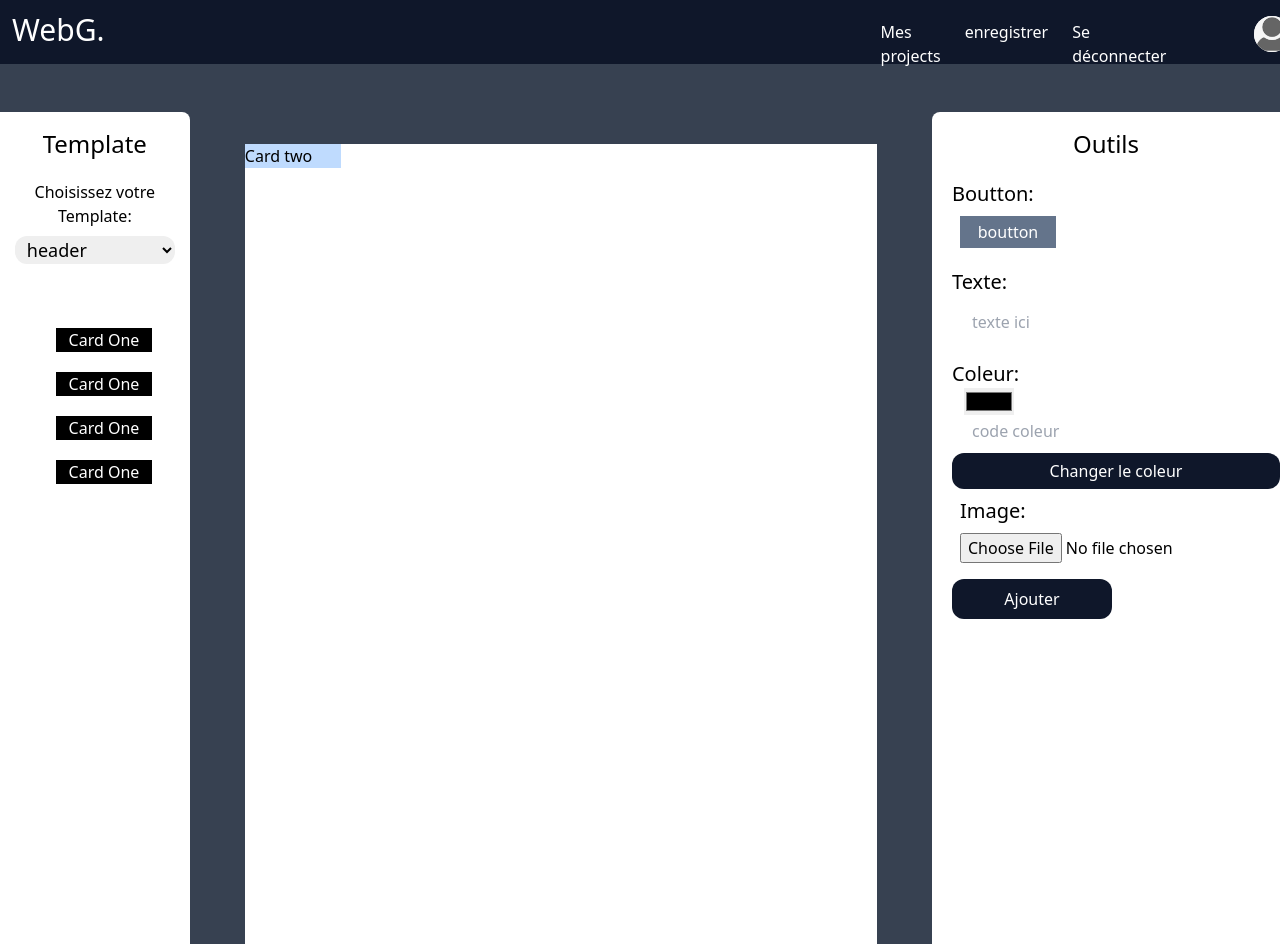
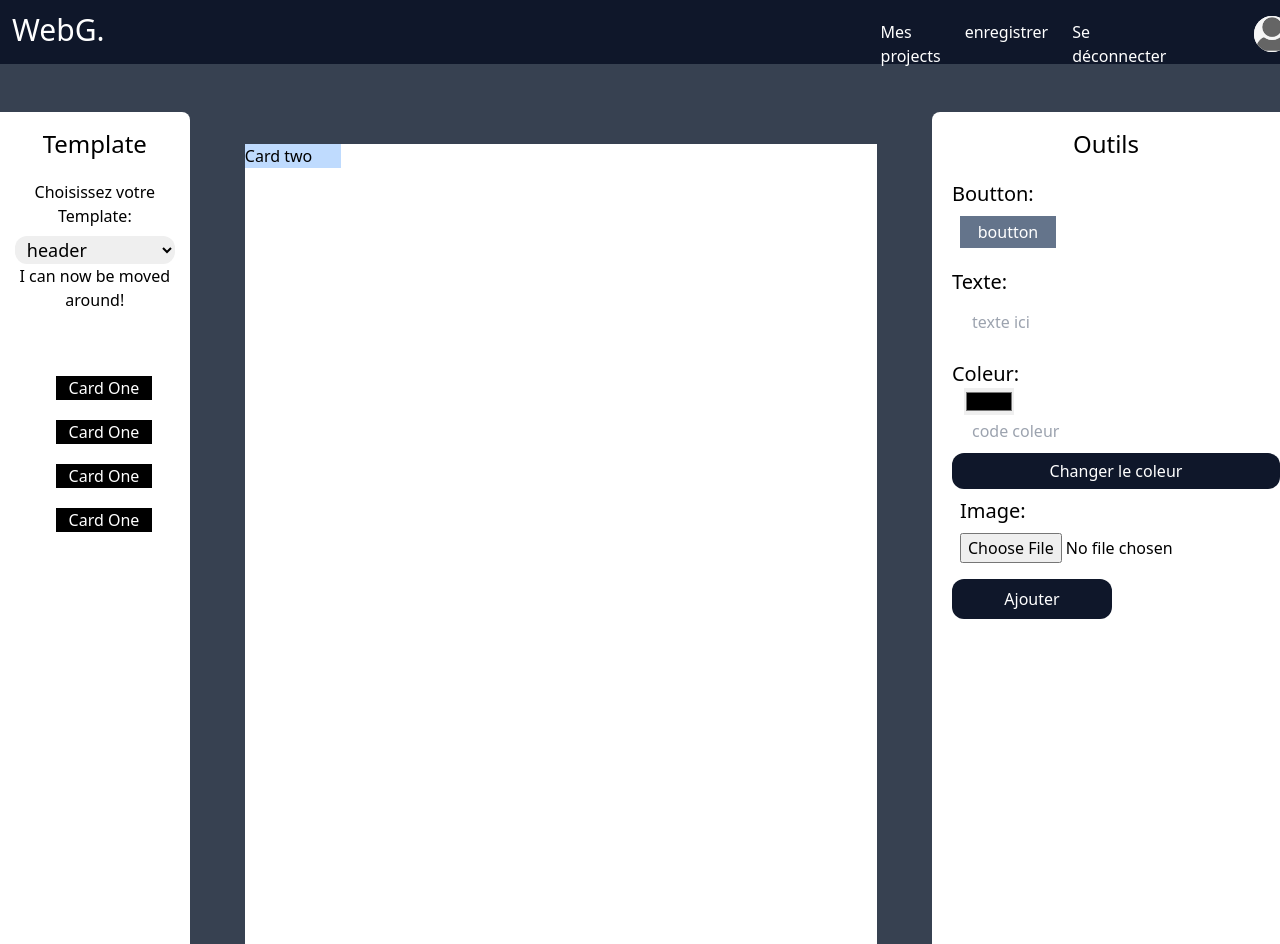
Before and after one commit to Kanel04/WebGenerator, a React (Vite) app: page /primary in a window 1280 px wide. Built offline with nearby package versions, Linux system fonts and the light colour scheme.

Commit message:
drag and drop

```diff
--- a/package.json
+++ b/package.json
@@ -8,6 +8,7 @@
     "prop-types": "^15.8.1",
     "react": "^17.0.2",
     "react-dom": "^17.0.2",
+    "react-draggable": "^4.4.5",
     "react-router-dom": "^6.2.1",
     "valtio": "^1.3.0"
   },
--- a/src/pages/Primary/index.jsx
+++ b/src/pages/Primary/index.jsx
@@ -1,6 +1,7 @@
 import axios from 'axios'
 import { LinkButton, LinkButtonSecond, LinkButtonTertiaire } from "../../components/common/Buttons";
 import React, { useState } from 'react'
+import Draggable from "react-draggable";
 import Board from '../../components/Boards'
 import Card from '../../components/Boards'
 import Avatar from "../../assets/images/Avatar.png";
@@ -63,7 +64,9 @@ function changeColor(){
                                     <option value="footer">footer</option>
                                 </select>
                             </div>
-
+                            <Draggable>
+                                <div>I can now be moved around!</div>
+                            </Draggable>
                             <Board id="board-1" className="mt-16">
                                 <Card id="card-1" className="text-white ml-14 bg-black w-24 cursor-pointer mt-5" >
                                     Card One
```
Also changed, not shown: 2 other files (tests, documents, lock files or other folders).
